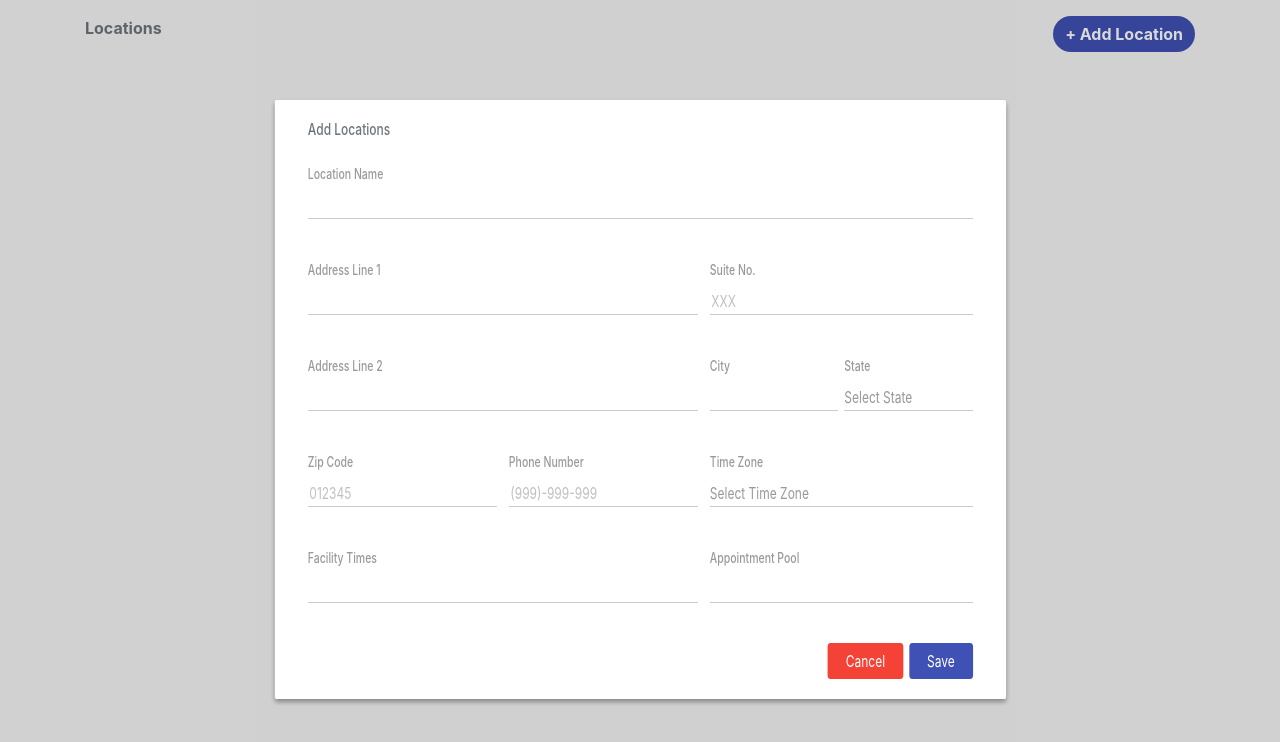
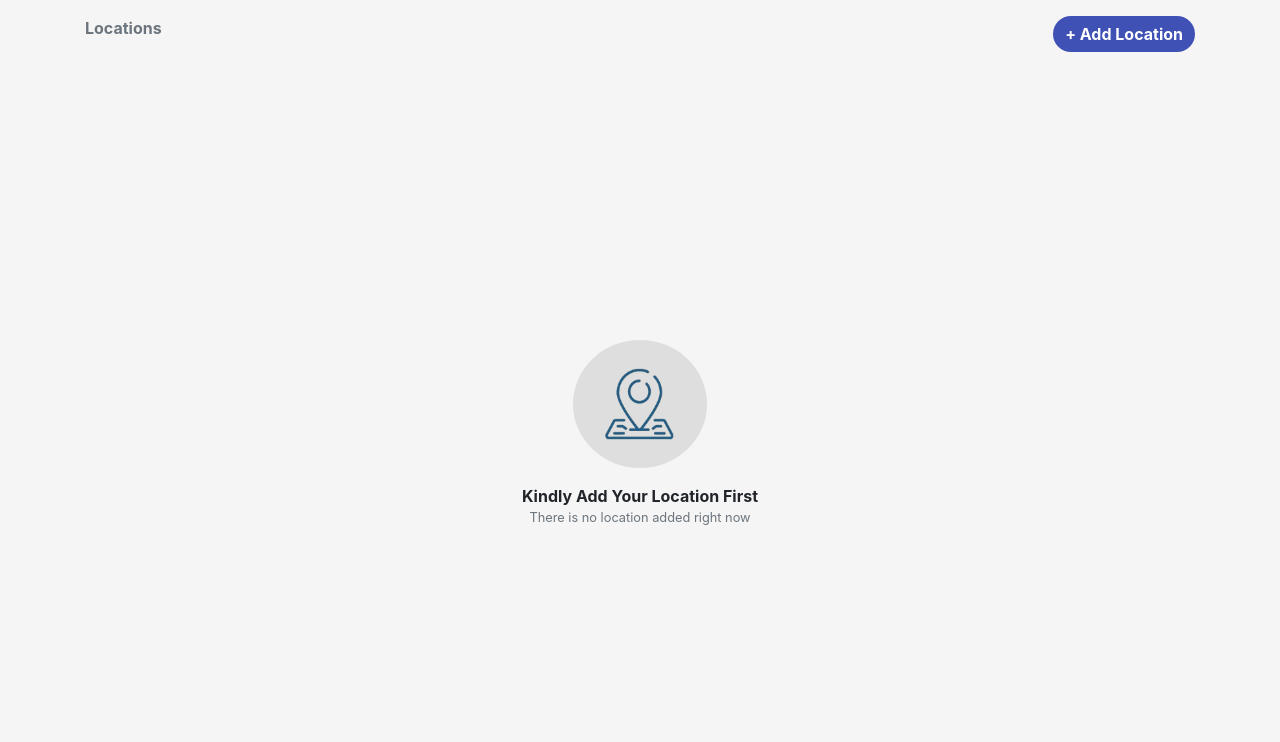
Before and after one commit to abhaykumar01234/react_modal_portal, a React (Create React App) app: page / in a window 1280 px wide. Shown: the top 742 px of the page. Built offline with nearby package versions, Linux system fonts and the light colour scheme.

Commit message:
LocationList added

```diff
--- a/src/App.js
+++ b/src/App.js
@@ -9,13 +9,6 @@ const App = () => {
       style={{ minHeight: "100vh" }}
     >
       <Header />
-      <section className="flexCenter flex-column flex-grow-1">
-        <img src="/location.png" alt="X" className="logoImg mb-2" />
-        <strong className="mt-2">Kindly Add Your Location First</strong>
-        <small className="text-muted ">
-          There is no location added right now
-        </small>
-      </section>
     </div>
   );
 };
--- a/src/App.scss
+++ b/src/App.scss
@@ -15,3 +15,13 @@ body {
   width: 10.5vw;
   height: 10vw;
 }
+
+.locCircle {
+  @extend .flexCenter;
+  background-color: $primaryColor;
+  color: #fff;
+  border-radius: 50%;
+  width: 30px;
+  height: 30px;
+  font-weight: bold;
+}
--- a/src/_forms.scss
+++ b/src/_forms.scss
@@ -73,7 +73,7 @@ $focusColor2: #004940;
   min-width: 70vw;
   justify-self: center;
   box-shadow: 0 3px 6px rgba(0, 0, 0, 0.16), 0 3px 6px rgba(0, 0, 0, 0.23);
-  transform: scaleX(0.75);
+  transform: scaleX(0.85);
 }
 
 .backDropStyle {
--- a/src/components/AddLocationForm.jsx
+++ b/src/components/AddLocationForm.jsx
@@ -2,7 +2,7 @@ import React from "react";
 import LabelTxtInput from "./shared/LabelTxtInput";
 import LabelDropDown from "./shared/LabelDropDown";
 import { useForm } from "./utils/hooks";
-import locationdb, { bulkcreate, getData } from "./utils/db";
+import locationdb, { bulkcreate } from "./utils/db";
 import timezones from "./utils/data/timezones.json";
 import states from "./utils/data/states.json";
 
@@ -55,8 +55,9 @@ const AddLocationForm = ({ toggle }) => {
     appointmentPool,
   } = values;
 
-  const handleSubmitFromForm = () => {
-    let flag = bulkcreate(db.location, {
+  const handleSubmitFromForm = async () => {
+    try {
+      await bulkcreate(db.location, {
         locname: locationNm,
         address: `${suiteNo} ${addressLine1} ${addressLine2} ${city} ${state} ${zipCode}`,
         phone: phoneNo,
@@ -64,11 +65,10 @@ const AddLocationForm = ({ toggle }) => {
         facility: facilityTimes,
         appointment: appointmentPool,
       });
-    console.log(flag);
-    if (flag) {
-      getData(db.location);
-    } else {
-      console.log("Please insert data..");
+      alert("Data Saved Successfully");
+      toggle();
+    } catch (err) {
+      alert("Some error occured");
     }
   };
 
@@ -172,7 +172,7 @@ const AddLocationForm = ({ toggle }) => {
             size={3}
           />
           {/* line 3 */}
-          <article className="d-flex">
+          <article className="d-flex align-items-end">
             <LabelTxtInput
               lblTxt={"City"}
               inputNm={"city"}
--- a/src/components/Header.jsx
+++ b/src/components/Header.jsx
@@ -1,12 +1,35 @@
-import React, { useState } from "react";
+import React, { useState, useEffect, useRef } from "react";
 import Modal from "./shared/Modal";
 import AddLocationForm from "./AddLocationForm";
+import locationdb from "./utils/db";
+import LocationList from "./LocationList";
 
 const Header = () => {
-  const [modal, setModal] = useState(true);
+  const [modal, setModal] = useState(false);
+
+  const [locations, setLocations] = useState([]);
+
+  const dbRef = useRef(
+    locationdb("LocationDB", {
+      location: `++id,locname,address,phone,timezone,facility,appointment`,
+    })
+  );
+
+  useEffect(() => {
+    const refreshLocations = async () => {
+      if (dbRef.current && !modal) {
+        let locationTbl = await dbRef.current.location.toArray();
+        console.log(locationTbl);
+        setLocations(locationTbl);
+      }
+    };
+
+    refreshLocations();
+  }, [modal]);
   // console.log("rendering header", modal);
 
   return (
+    <>
       <section className="d-flex justify-content-between align-items center py-3">
         <strong className="text-secondary">Locations</strong>
         <button
@@ -19,6 +42,18 @@ const Header = () => {
           <AddLocationForm toggle={() => setModal(false)} />
         </Modal>
       </section>
+      {locations.length === 0 ? (
+        <section className="flexCenter flex-column flex-grow-1">
+          <img src="/location.png" alt="X" className="logoImg mb-2" />
+          <strong className="mt-2">Kindly Add Your Location First</strong>
+          <small className="text-muted ">
+            There is no location added right now
+          </small>
+        </section>
+      ) : (
+        <LocationList locations={locations} db={dbRef.current} />
+      )}
+    </>
   );
 };
 
--- /dev/null
+++ b/src/components/LocationList.jsx
@@ -0,0 +1,50 @@
+import React from "react";
+
+const LocationList = ({ locations, db }) => {
+  return (
+    <section>
+      <section className="d-flex rounded-pill bg-white my-2 py-2 px-4">
+        <div style={{ flex: 1 }}>&nbsp;</div>
+        <div style={{ flex: 5 }}>
+          <strong>Location Name</strong>
+        </div>
+        <div style={{ flex: 8 }}>
+          <strong>Address</strong>
+        </div>
+        <div style={{ flex: 5 }}>
+          <strong>Phone Number</strong>
+        </div>
+        <div style={{ flex: 1 }} className="d-flex justify-content-end">
+          <div className="locCircle bg-white">&nbsp;</div>
+          <div className="locCircle bg-white">&nbsp;</div>
+        </div>
+      </section>
+      {locations.map((loc) => (
+        <section
+          className="d-flex align-items-center rounded-pill bg-white my-2 py-2 px-4"
+          key={loc.id}
+        >
+          <div style={{ flex: 1 }} className="justify-content-center">
+            <div className="locCircle">{loc.id}</div>
+          </div>
+          <div style={{ flex: 5 }}>{loc.locname}</div>
+          <div style={{ flex: 8 }}>{loc.address}</div>
+          <div style={{ flex: 5 }}>{loc.phone}</div>
+          <div style={{ flex: 1 }} className="d-flex justify-content-end">
+            <div className="locCircle mr-2 bg-white text-warning">
+              <i className="fa fa-pencil fa-lg"></i>
+            </div>
+            <div className="locCircle bg-white text-danger">
+              <i className="fa fa-trash fa-lg"></i>
+            </div>
+          </div>
+        </section>
+      ))}
+      <section className="flexCenter rounded-pill bg-white my-2 py-2 px-4">
+        Pagination
+      </section>
+    </section>
+  );
+};
+
+export default LocationList;
--- a/src/components/shared/LabelDropDown.jsx
+++ b/src/components/shared/LabelDropDown.jsx
@@ -14,7 +14,7 @@ const LabelDropDown = ({
   refreshErrors,
   ...restProps
 }) => {
-  console.log("rendering dd", dropdownNm);
+  // console.log("rendering dd", dropdownNm);
   const [dropDownOpen, setDropDownOpen] = useState(false);
   const toggleDropDown = () => setDropDownOpen((m) => !m);
 
@@ -38,7 +38,7 @@ const LabelDropDown = ({
       className={`d-flex flex-column flex-column-reverse mb-3 formDropdown ${className}`}
       {...restProps}
     >
-      <aside className="text-danger">&nbsp;</aside>
+      <aside className="text-danger small">&nbsp;</aside>
       <article
         className="d-flex align-items-center formInput"
         name={dropdownNm}
@@ -71,7 +71,7 @@ const LabelDropDown = ({
 
 function arePropsEqual(prevProp, nextProp) {
   return (
-    prevProp.value === nextProp.value && prevProp.onChange === nextProp.onChange
+    prevProp.title === nextProp.title && prevProp.onSelect === nextProp.onSelect
   );
 }
 
--- a/src/components/shared/LabelTxtInput.jsx
+++ b/src/components/shared/LabelTxtInput.jsx
@@ -67,7 +67,7 @@ const LabelTxtInput = ({
     <section
       className={`d-flex flex-column flex-column-reverse mb-3 px-0 ${className}`}
     >
-      <aside className="text-danger">{!!error ? error : ""}&nbsp;</aside>
+      <aside className="text-danger small">{!!error ? error : ""}&nbsp;</aside>
       <input
         className="formInput"
         type="text"
@@ -95,7 +95,9 @@ const LabelTxtInput = ({
 // !shouldComponentUpdate
 function arePropsEqual(prevProp, nextProp) {
   return (
-    prevProp.value === nextProp.value && prevProp.onChange === nextProp.onChange
+    prevProp.value === nextProp.value &&
+    prevProp.onChange === nextProp.onChange &&
+    prevProp.error === nextProp.error
   );
 }
 
--- a/src/components/utils/db.js
+++ b/src/components/utils/db.js
@@ -9,26 +9,26 @@ const locationdb = (dbname, table) => {
 };
 
 const bulkcreate = (dbtable, data) => {
-  let flag = empty(data);
-  if (flag) {
-    dbtable.bulkAdd([data]);
-  }
-  return flag;
+  // let flag = empty(data);
+  // if (flag) {
+  //   dbtable.bulkAdd([data]);
+  // }
+  return dbtable.bulkAdd([data]);
 };
 
 //Empty validation check
-const empty = (object) => {
-  let flag = false;
+// const empty = (object) => {
+//   let flag = false;
 
-  for (const value in object) {
-    if (object[value] !== "" && object.hasOwnProperty(value)) {
-      flag = true;
-    } else {
-      flag = false;
-    }
-  }
-  return flag;
-};
+//   for (const value in object) {
+//     if (object[value] !== "" && object.hasOwnProperty(value)) {
+//       flag = true;
+//     } else {
+//       flag = false;
+//     }
+//   }
+//   return flag;
+// };
 
 //get data from the database
 const getData = (dbtable) => {
@@ -37,9 +37,7 @@ const getData = (dbtable) => {
 
   dbtable.count((count) => {
     if (count) {
-      dbtable.each((table) => {
-        console.log(table);
-      });
+      return dbtable.each((table) => table);
     }
   });
 };
--- a/src/components/utils/hooks.js
+++ b/src/components/utils/hooks.js
@@ -45,7 +45,7 @@ export const useForm = (callback, initialState = {}, validateKeys) => {
 
     if (Object.keys(errObj).length === 0) {
       callback();
-      setValues(initialState); //if not redirected
+      // setValues(initialState); //if not redirected
       setErrors({});
     } else {
       setErrors(errObj);
```
Lines whose indentation alone changed are shown as unchanged.
